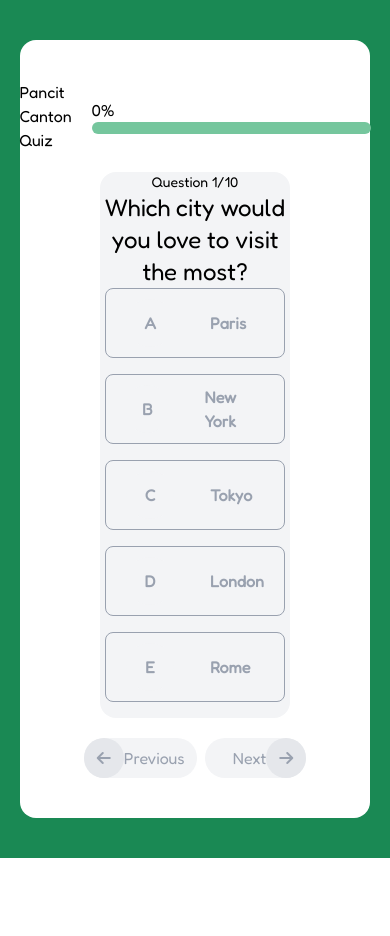
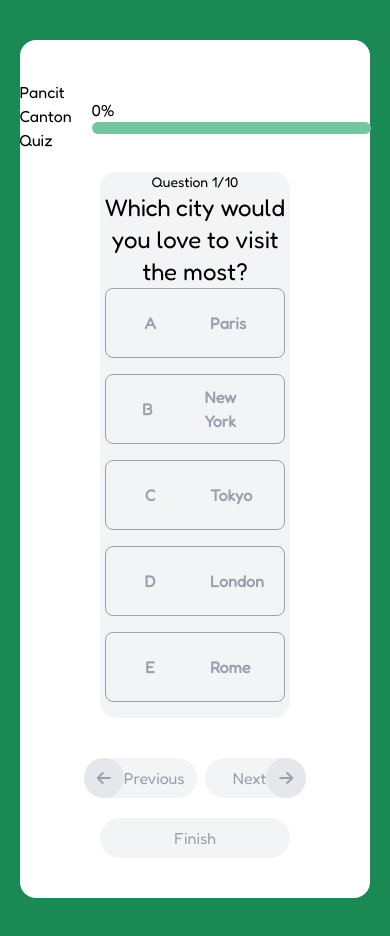
Before and after one commit to ajogerio/pancit-canton-quiz, a React (Vite) app: page /quiz in a window 390 px wide. Before the commit the page ends 858 px from the top, so only its background shows below. Built offline with nearby package versions, Linux system fonts and the light colour scheme.

Commit message:
feat: make the quiz page navigation responsive to mobile

```diff
--- a/src/features/quiz/QuizPage.jsx
+++ b/src/features/quiz/QuizPage.jsx
@@ -4,6 +4,7 @@ import Question from "./components/Question";
 import Choices from "./components/Choices";
 import PreviousButton from "./components/PreviousButton";
 import NextButton from "./components/NextButton";
+import FinishButton from "./components/FinishButton";
 
 export default function QuizPage() {
   // total number of questions
@@ -50,9 +51,15 @@ export default function QuizPage() {
               setQuestionNumber={setQuestionNumber}
             />
           </div>
-          <div className="flex items-center justify-center max-w-xl w-full gap-2">
-            <PreviousButton />
-            <NextButton />
+          <div className="flex w-full gap-5 sm:flex-row flex-col">
+            <div className="w-full h-full"></div>
+            <div className="flex items-center justify-center max-w-xl w-full gap-2">
+              <PreviousButton />
+              <NextButton />
+            </div>
+            <div className="w-full flex justify-center sm:justify-end">
+              <FinishButton />
+            </div>
           </div>
         </div>
       </div>
--- a/src/features/quiz/components/FinishButton.jsx
+++ b/src/features/quiz/components/FinishButton.jsx
@@ -2,6 +2,8 @@ import React from 'react'
 
 export default function FinishButton() {
   return (
-    <div>FinishButton</div>
+    <button className="flex flex-row justify-center items-center bg-gray-100 w-full sm:w-30 h-10 rounded-full text-gray-400">
+      <p>Finish</p>
+    </button>
   )
 }
--- a/src/features/quiz/components/NextButton.jsx
+++ b/src/features/quiz/components/NextButton.jsx
@@ -2,7 +2,7 @@ import React from 'react'
 
 export default function NextButton() {
   return (
-    <button className="flex flex-row items-center justify-between bg-gray-100 w-30 h-10 rounded-full text-gray-400">
+    <button className="flex flex-row items-center justify-between bg-gray-100 w-full sm:w-30 h-10 rounded-full text-gray-400">
       <p className="ml-7">Next</p>
       <div className="flex justify-center items-center h-full bg-gray-200 w-10 rounded-full">
         <i className="fa-solid fa-arrow-right"></i>
--- a/src/features/quiz/components/PreviousButton.jsx
+++ b/src/features/quiz/components/PreviousButton.jsx
@@ -2,7 +2,7 @@ import React from "react";
 
 export default function PreviousButton() {
   return (
-    <button className="flex flex-row items-center justify-between bg-gray-100 w-30 h-10 rounded-full text-gray-400">
+    <button className="flex flex-row items-center justify-between bg-gray-100 w-full sm:w-30 h-10 rounded-full text-gray-400">
       <div className="flex justify-center items-center h-full bg-gray-200 w-10 rounded-full">
         <i className="fa-solid fa-arrow-left"></i>
       </div>
```
